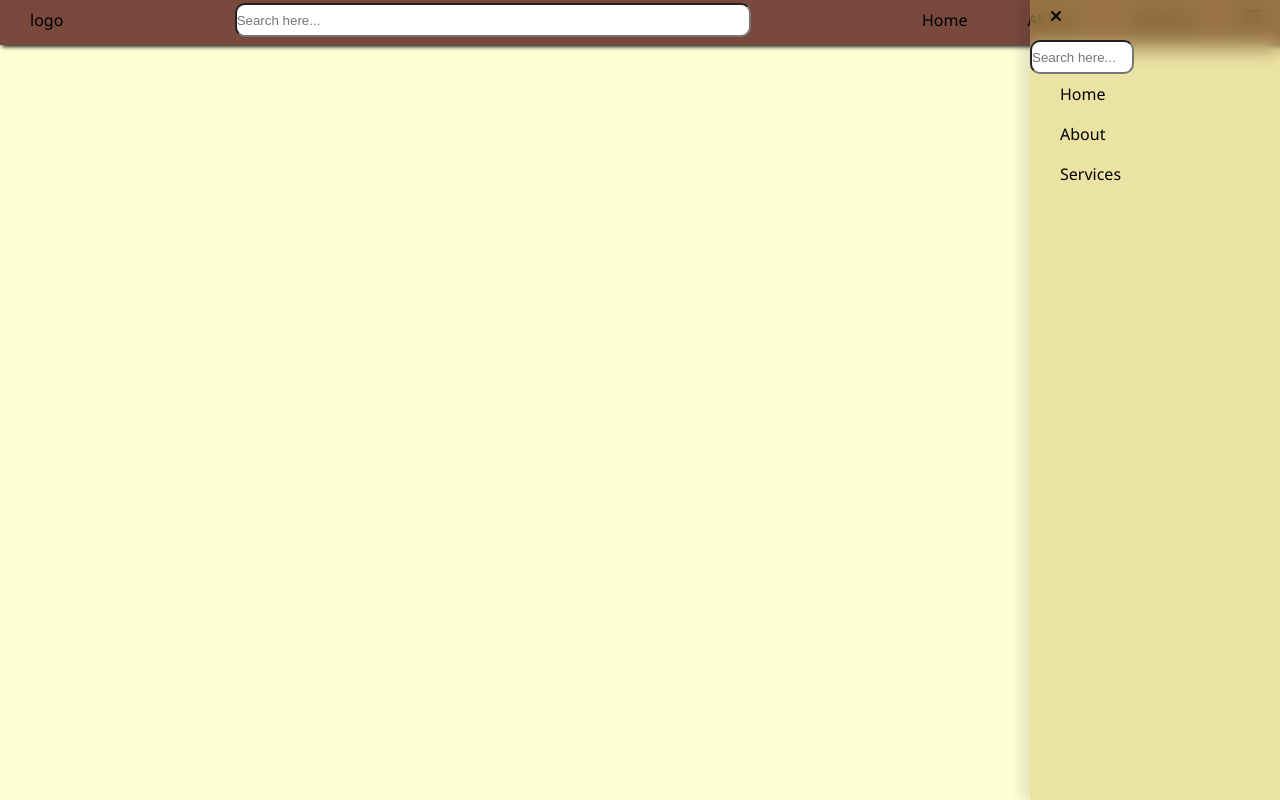
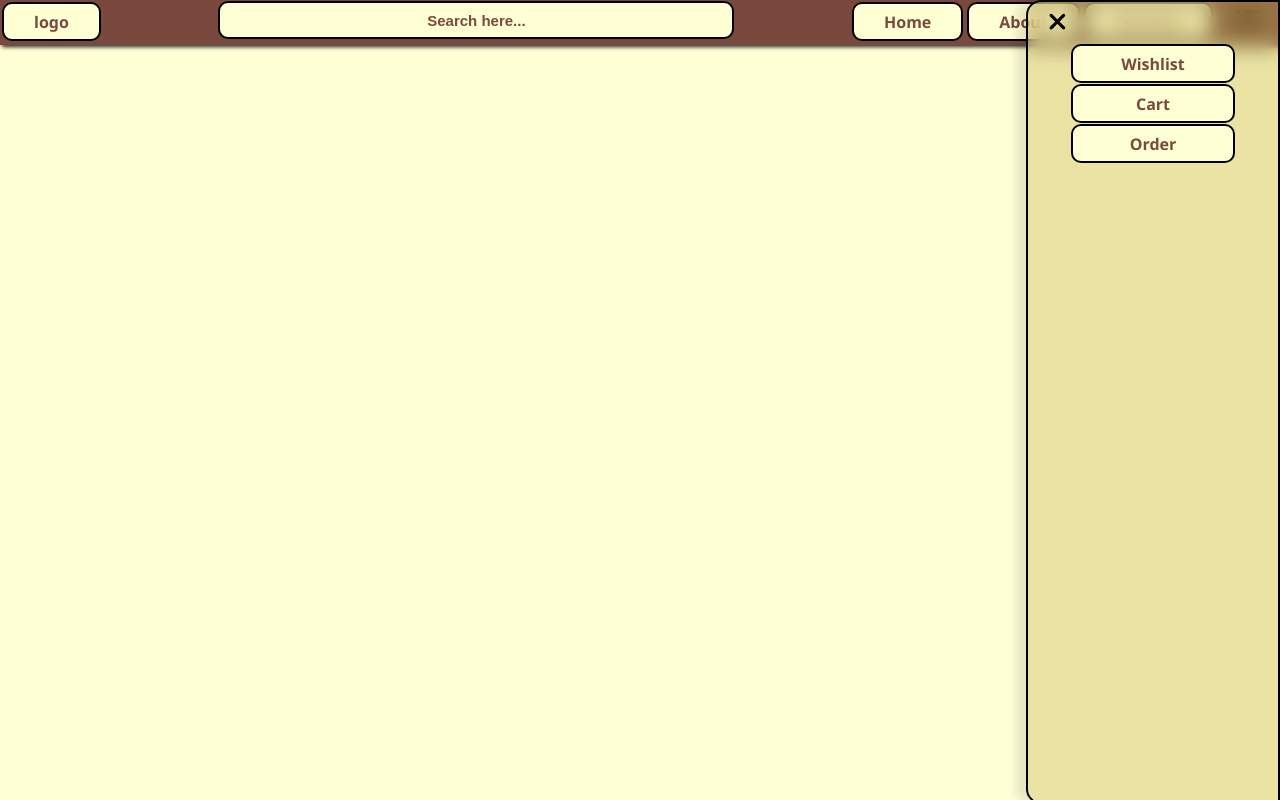
Before and after one commit to SkFahimuddin/Coffee_Ecom, a plain HTML site: page index.html in a window 1280 px wide. Both pictures are taken after a click on the item 1251 px from the left and 20 px from the top of the page. Drawn offline with Linux system fonts and the light colour scheme.

Commit message:
adjusted the nav bar 'FAHIM'

```diff
--- a/index.html
+++ b/index.html
@@ -12,10 +12,9 @@
     <nav class ="nav" id = "nav">
         <ul class = "sidebar">
             <li onclick=hideSidebar()><i class="fa-solid fa-xmark"></i></li>
-            <input placeholder ="Search here..."class="Search" id ="search ">
-            <li><a href = "#">Home</a></li>
-            <li><a href = "#">About</a></li>
-            <li><a href = "#">Services</a></li>
+            <li><a  href = "#">Wishlist</a></li>
+            <li><a  href ="#">Cart</a></li>
+            <li><a  href = "#">Order</a></li>
         </ul>
 
             <ul>
--- a/style.css
+++ b/style.css
@@ -34,8 +34,15 @@ nav a {
     padding: 0 30px;
     text-decoration: none;
     display: flex;
+    justify-content: center;
     align-items: center;
-    color: black;
+    color: rgba(69, 2, 2, 0.716);
+    background-color: rgb(255, 255, 214);
+    border: 2px solid black;
+    margin: 2px;
+    height: 35px;
+    border-radius: 10px;
+    font-weight: bold;
 }
 
 nav li i{
@@ -45,10 +52,16 @@ nav li i{
 }
 
 nav input{
-    height: 30px;
+    height: 34px;
     width: 40%;
+    border: 2px solid black;
     border-radius: 10px;
     margin-right: auto;
+    background-color: rgb(255, 255, 214);
+    text-align: center;
+    font-weight: bold;
+    font-size: 15px;
+    color: rgba(69, 2, 2, 0.716);
 }
 
 nav li:first-child{
@@ -71,14 +84,34 @@ nav li:-moz-placeholder{
     box-shadow: -10px 0 10px rgba(0, 0, 0, 0.1);
     display: none;
     flex-direction: column;
-    align-items: flex-start;
+    align-items: center;
     justify-content: flex-start;
+    border: 2px solid black;
+    border-radius: 15px 0 0 15px;
 }
 
-.sidebar li{
-    width: 100%;
-}
+
 
 .sidebar a{
-    width: 100%;
+    width: 100px;
 }
+input::placeholder
+{
+    display: flex;
+    text-align: center;
+    background-color: rgb(255, 255, 214);
+    color:rgba(69, 2, 2, 0.716);
+    font-weight: bold;
+    font-size: 15px;
+}
+.fa-solid
+{
+    font-weight: 1000;
+    position: relative;
+    font-size: 25px;
+    color: rgb(0, 0, 0);
+}
+.fa-solid:hover
+{
+    cursor: pointer;
+}
```
